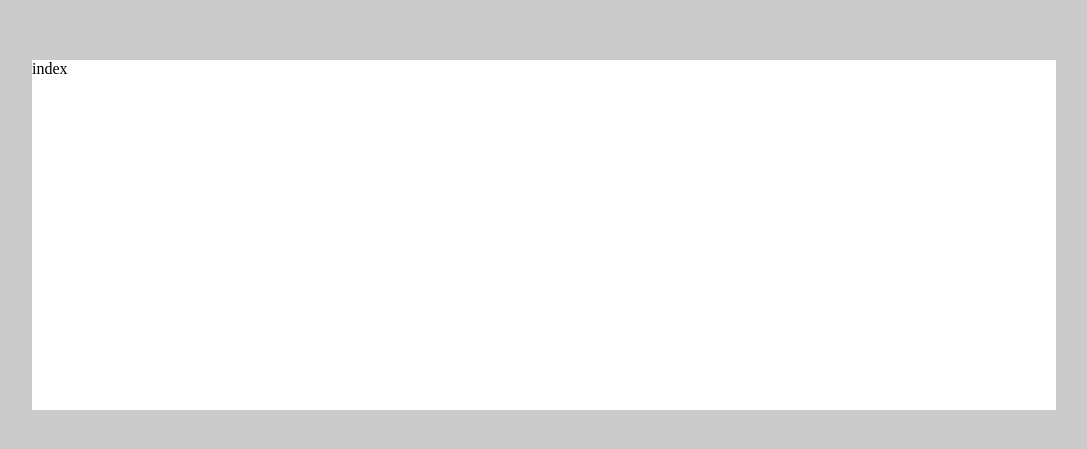
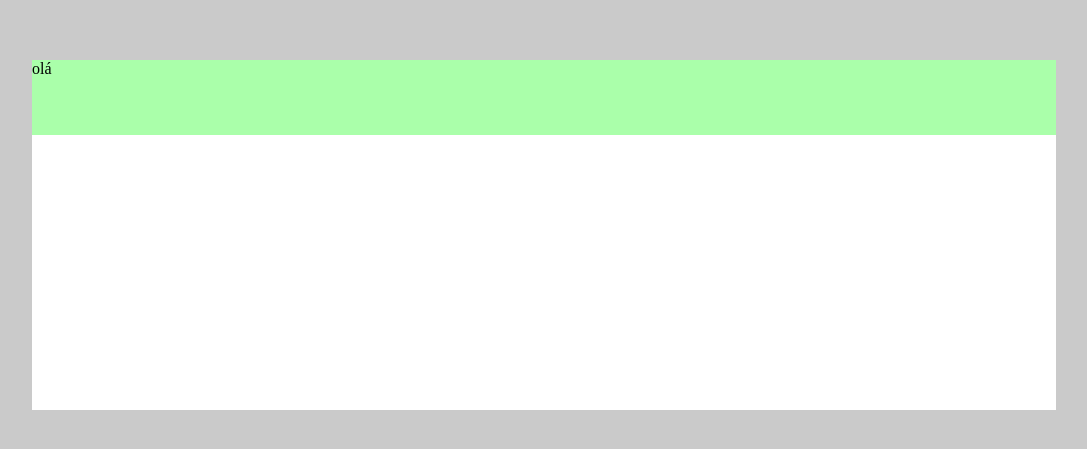
Before and after one commit to devpabloh/projeto_calculadora_react01, a React (Create React App) app in the folder calculadora-react/: page / in a window 1280 px wide. Shown: the part 165-614 px from the top of the page, without its empty margins (96-1183 px from the left). Built offline with nearby package versions, Linux system fonts and the light colour scheme.

Commit message:
atualização

```diff
--- a/calculadora-react/src/components/Input/index.js
+++ b/calculadora-react/src/components/Input/index.js
@@ -1,9 +1,11 @@
-import React from 'react'
+import {InputContainer} from "./styles";
 
-const index = () => {
+const Input = () => {
   return (
-    <div>index</div>
+    <InputContainer>
+    olá
+    </InputContainer>
   )
 }
 
-export default index
+export default Input
--- a/calculadora-react/src/components/Input/styles.js
+++ b/calculadora-react/src/components/Input/styles.js
@@ -1 +1,7 @@
 import styled from "styled-components"
+
+export const InputContainer = styled.div`
+    width: 100%;
+    height: 75px;
+    background-color: #AAFFAA;
+`
```
